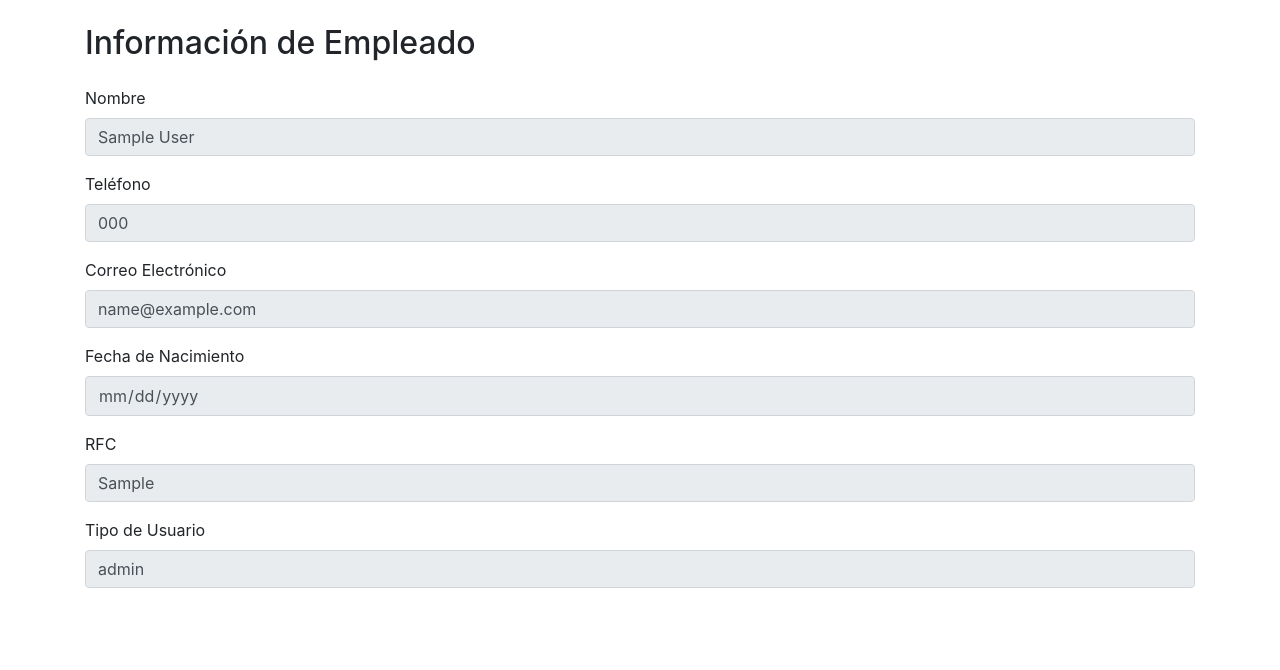
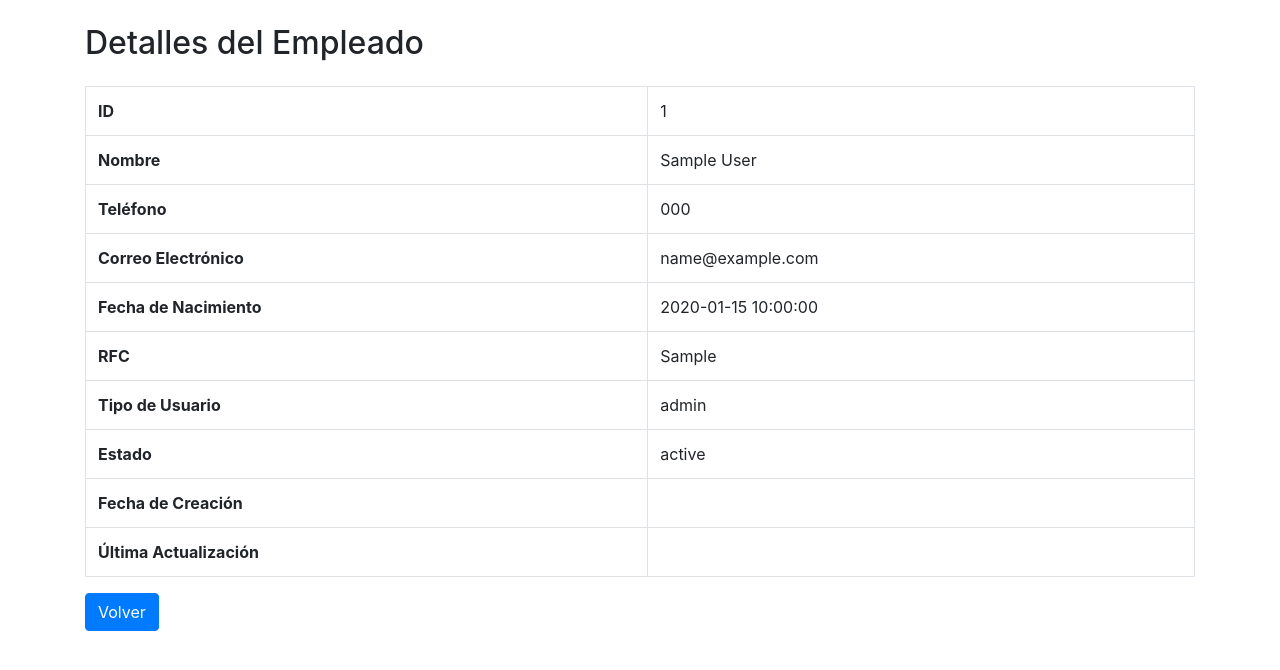
Before and after one commit to Andrik0711/-prueba_dotdcd_2024_JoseAndrikMartinezRodriguez, a PHP site: page /detail.php?id=1 in a window 1280 px wide. Shown: the top 670 px of the page. Run offline with PHP 8.4, Linux system fonts and the light colour scheme; tables that the repository leaves empty or names only in its code hold one stand-in row (values such as "Sample post"); data that the repository does not hold is empty.

Commit message:
Mejoras en details

```diff
--- a/controller/detail.php
+++ b/controller/detail.php
@@ -11,6 +11,4 @@ if ($_SERVER["REQUEST_METHOD"] == "GET") {
     $stmt->execute();
     $result = $stmt->get_result();
     $employee = $result->fetch_assoc();
-    $stmt->close();
-    $conn->close();
 }
--- a/views/detail.php
+++ b/views/detail.php
@@ -3,43 +3,66 @@ require '../controller/detail.php';
 ?>
 
 <!DOCTYPE html>
-<html lang="en">
+<html lang="es">
 
 <head>
     <meta charset="UTF-8">
-    <meta name="viewport" content="width=device-width, initial-scale=1.0">
-    <title>Document</title>
+    <title>Detalles del Empleado</title>
     <link rel="stylesheet" href="https://maxcdn.bootstrapcdn.com/bootstrap/4.0.0/css/bootstrap.min.css">
 </head>
 
 <body>
     <div class="container">
-        <h2 class="my-4">Información de Empleado</h2>
-        <div class="form-group">
-            <label for="name">Nombre</label>
-            <input type="text" class="form-control" id="name" name="name" value="<?php echo $employee['name']; ?>" readonly>
-        </div>
-        <div class="form-group">
-            <label for="phone">Teléfono</label>
-            <input type="text" class="form-control" id="phone" name="phone" value="<?php echo $employee['phone']; ?>" readonly>
-        </div>
-        <div class="form-group">
-            <label for="email">Correo Electrónico</label>
-            <input type="email" class="form-control" id="email" name="email" value="<?php echo $employee['email']; ?>" readonly>
-        </div>
-        <div class="form-group">
-            <label for="birth_date">Fecha de Nacimiento</label>
-            <input type="date" class="form-control" id="birth_date" name="birth_date" value="<?php echo $employee['birth_date']; ?>" readonly>
-        </div>
-        <div class="form-group">
-            <label for="rfc">RFC</label>
-            <input type="text" class="form-control" id="rfc" name="rfc" value="<?php echo $employee['rfc']; ?>" readonly>
-        </div>
-        <div class="form-group">
-            <label for="user_type">Tipo de Usuario</label>
-            <input type="text" class="form-control" id="user_type" name="user_type" value="<?php echo $employee['user_type']; ?>" readonly>
-        </div>
+        <h2 class="my-4">Detalles del Empleado</h2>
+        <table class="table table-bordered">
+            <tr>
+                <th>ID</th>
+                <td><?php echo $employee['id']; ?></td>
+            </tr>
+            <tr>
+                <th>Nombre</th>
+                <td><?php echo $employee['name']; ?></td>
+            </tr>
+            <tr>
+                <th>Teléfono</th>
+                <td><?php echo $employee['phone']; ?></td>
+            </tr>
+            <tr>
+                <th>Correo Electrónico</th>
+                <td><?php echo $employee['email']; ?></td>
+            </tr>
+            <tr>
+                <th>Fecha de Nacimiento</th>
+                <td><?php echo $employee['birth_date']; ?></td>
+            </tr>
+            <tr>
+                <th>RFC</th>
+                <td><?php echo $employee['rfc']; ?></td>
+            </tr>
+            <tr>
+                <th>Tipo de Usuario</th>
+                <td><?php echo $employee['user_type']; ?></td>
+            </tr>
+            <tr>
+                <th>Estado</th>
+                <td><?php echo $employee['status']; ?></td>
+            </tr>
+            <tr>
+                <th>Fecha de Creación</th>
+                <td><?php echo $employee['created_at']; ?></td>
+            </tr>
+            <tr>
+                <th>Última Actualización</th>
+                <td><?php echo $employee['updated_at']; ?></td>
+            </tr>
+        </table>
+        <a href="index.php" class="btn btn-primary">Volver</a>
     </div>
 </body>
 
 </html>
+
+<?php
+$stmt->close();
+$conn->close();
+?>
--- a/views/index.php
+++ b/views/index.php
@@ -36,7 +36,7 @@ require '../controller/index.php';
                         <td>
                             <a href="edit.php?id=<?php echo $row['id']; ?>" class="btn btn-warning btn-sm">Editar</a>
                             <a href="delete.php?id=<?php echo $row['id']; ?>" class="btn btn-danger btn-sm">Eliminar</a>
-                            <a href="details.php?id=<?php echo $row['id']; ?>" class="btn btn-info btn-sm">Detalles</a>
+                            <a href="detail.php?id=<?php echo $row['id']; ?>" class="btn btn-info btn-sm">Detalles</a>
                         </td>
                     </tr>
                 <?php endwhile; ?>
```
